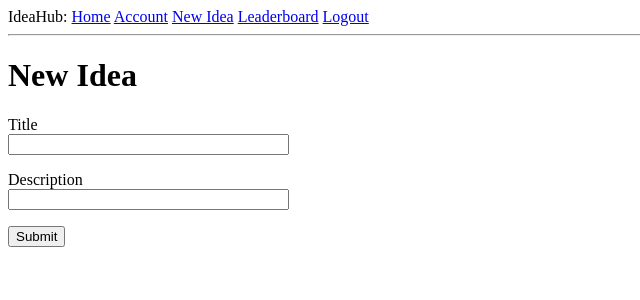
After one commit to boceckts/ideahub, a Flask app: page /newIdea in a window 1280 px wide. The commit adds this page. Shown: the top 300 px of the page, without its empty margins (0-640 px from the left). Run offline with Flask 2, Linux system fonts and the light colour scheme; the visitor is signed in with stand-in values (Sample User, id 1).

```diff
--- a/app/forms.py
+++ b/app/forms.py
@@ -1,5 +1,5 @@
 from flask_wtf import FlaskForm
-from wtforms import StringField, PasswordField, BooleanField, SubmitField
+from wtforms import StringField, PasswordField, BooleanField, SubmitField, SelectField
 from wtforms.validators import ValidationError, DataRequired, Email, EqualTo
 from app.models import User, Idea
 
@@ -27,11 +27,18 @@ class RegistrationForm(FlaskForm):
         if user is not None:
             raise ValidationError('Please use a different email address.')
 
-class AddIdeaForm(FlaskForm):
-    description = StringField('Description', validators=[DataRequired()])
+class NewIdeaForm(FlaskForm):
+    title = StringField('Title', validators=[DataRequired()])
+    description = StringField('Description')
+    # picture =
     submit = SubmitField('Submit')
 
-    def validate_description(self, description):
-        idea = Idea.query.filter_by(description=description.data).first()
+    def validate_title(self, title):
+        idea = Idea.query.filter_by(title=title.data).first()
         if idea is not None:
             raise ValidationError('This idea already exists!')
+
+class EditIdeaForm(FlaskForm):
+    description = StringField('Description')
+    categories = SelectField('Categories', choices = [('Test1','Test1'),('Test2','Test2'),('Other','Other')], validators = [DataRequired()])
+    submit = SubmitField('Submit')
--- a/app/models.py
+++ b/app/models.py
@@ -1,5 +1,6 @@
 from werkzeug.security import generate_password_hash, check_password_hash
 from flask_login import UserMixin
+from datetime import datetime
 from app import db, login
 
 class User(UserMixin, db.Model):
@@ -23,14 +24,19 @@ class User(UserMixin, db.Model):
 
 class Idea(db.Model):
     id = db.Column(db.Integer, primary_key = True)
-    description = db.Column(db.String(140), unique=True)
-    created = db.Column(db.DateTime)
+    title = db.Column(db.String(64), index=True, unique=True)
+    description = db.Column(db.String(128))
+    picture = db.Column(db.BLOB)
+    attachments = db.Column(db.BLOB)
+    categories = db.Column(db.String(64))
+    tags = db.Column(db.String(128))
+    created = db.Column(db.DateTime, index=True, default=datetime.utcnow)
     modified = db.Column(db.DateTime)
     user_id = db.Column(db.Integer, db.ForeignKey('user.id'))
     votes = db.relationship('Vote', backref='target', lazy='dynamic')
 
     def __repr__(self):
-        return '<Idea %r>' % (self.description)
+        return '<Idea %r>' % (self.title)
 
 class Vote(db.Model):
     user_id = db.Column(db.Integer, db.ForeignKey('user.id'), primary_key=True)
--- a/app/templates/base.html
+++ b/app/templates/base.html
@@ -16,7 +16,7 @@
             <a href="{{ url_for('login') }}">Login</a>
             {% else %}
             <a href="{{ url_for('account') }}">Account</a>
-            <a href="{{ url_for('addIdea') }}">Add Idea</a>
+            <a href="{{ url_for('newIdea') }}">New Idea</a>
             <a href="{{ url_for('leaderboard') }}">Leaderboard</a>
             <a href="{{ url_for('logout') }}">Logout</a>
             {% endif %}
--- /dev/null
+++ b/app/templates/newIdea.html
@@ -0,0 +1,23 @@
+{% extends "base.html" %}
+
+{% block content %}
+    <h1>New Idea</h1>
+    <form action="" method="post" novalidate>
+        {{ form.hidden_tag() }}
+        <p>
+            {{ form.title.label }}<br>
+            {{ form.title(size=32) }}<br>
+            {% for error in form.title.errors %}
+            <span style="color: red;">[{{ error }}]</span>
+            {% endfor %}
+        </p>
+        <p>
+            {{ form.description.label }}<br>
+            {{ form.description(size=32) }}<br>
+            {% for error in form.description.errors %}
+            <span style="color: red;">[{{ error }}]</span>
+            {% endfor %}
+        </p>
+        <p>{{ form.submit() }}</p>
+    </form>
+{% endblock %}
--- a/app/views.py
+++ b/app/views.py
@@ -1,9 +1,10 @@
 from flask import render_template, flash, redirect, url_for, request
 from flask_login import current_user, login_user, logout_user, login_required
 from werkzeug.urls import url_parse
-from app.forms import LoginForm, RegistrationForm, AddIdeaForm
+from app.forms import LoginForm, RegistrationForm, NewIdeaForm, EditIdeaForm
 from app.models import User, Idea
 from app import app, db
+from datetime import datetime
 
 @app.route('/')
 @app.route('/index')
@@ -51,19 +52,38 @@ def leaderboard():
     return redirect(url_for('index'))
     # return render_template('leaderboard.html', title='Leaderboard')
 
-@app.route('/addIdea', methods=['GET', 'POST'])
-def addIdea():
+@app.route('/newIdea', methods=['GET', 'POST'])
+def newIdea():
     if not current_user.is_authenticated:
         return redirect(url_for('login'))
-    form = AddIdeaForm()
+    form = NewIdeaForm()
     if form.validate_on_submit():
         print(current_user.id)
-        idea = Idea(description=form.description.data, user_id=current_user.id) #not sure if i have to initialise votes here
+        idea = Idea(title=form.title.data, description=form.description.data, user_id=current_user.id) #not sure if i have to initialise votes here
         db.session.add(idea)
         db.session.commit()
         flash('Your idea has been saved!')
         return redirect(url_for('index'))
-    return render_template('addIdea.html', title='Add Idea', form=form)
+    return render_template('newIdea.html', title='New Idea', form=form)
+
+@app.route('/editIdea/<int:id>', methods=['GET', 'POST'])
+def editIdea(id):
+    if not current_user.is_authenticated:
+        return redirect(url_for('login'))
+    idea = Idea.query.filter_by(id=id).first()
+    if idea:
+        form = EditIdeaForm()
+        if request.method == 'POST':
+            idea.description = form.description.data
+            idea.categories = form.categories.data
+            idea.modified = datetime.utcnow()
+            db.session.commit()
+            flash('Your idea has been edited!')
+            return redirect(url_for('account'))
+        if request.method == 'DELETE':
+            flash('Your idea has been deleted! (not working yet)')
+            return redirect(url_for('account'))
+        return render_template('editIdea.html', title='Edit Idea', form=form, idea=idea)
 
 @app.route('/account', methods=['GET', 'POST'])
 def account():
--- a/db_repository/manage.py
+++ /dev/null
@@ -1,5 +0,0 @@
-#!/usr/bin/env python
-from migrate.versioning.shell import main
-
-if __name__ == '__main__':
-    main()
```
Also changed, not shown: app/templates/account.html (+17 -2 lines), app/templates/editIdea.html (renamed from app/templates/addIdea.html, +11 -1 lines), db_repository/migrate.cfg (deleted, +0 -25 lines), db_repository/versions/001_migration.py (deleted, +0 -19 lines), db_repository/__init__.py (deleted), db_repository/versions/__init__.py (deleted), 1 other file.
